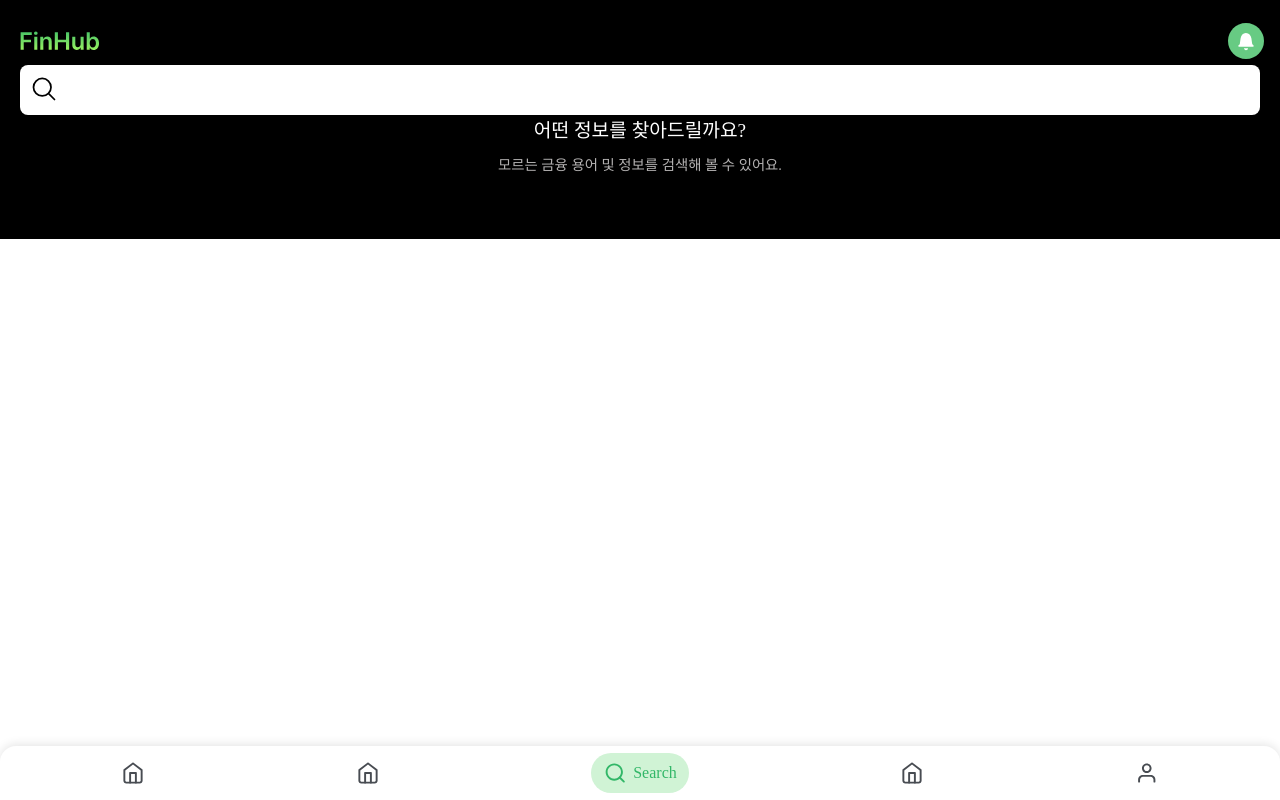
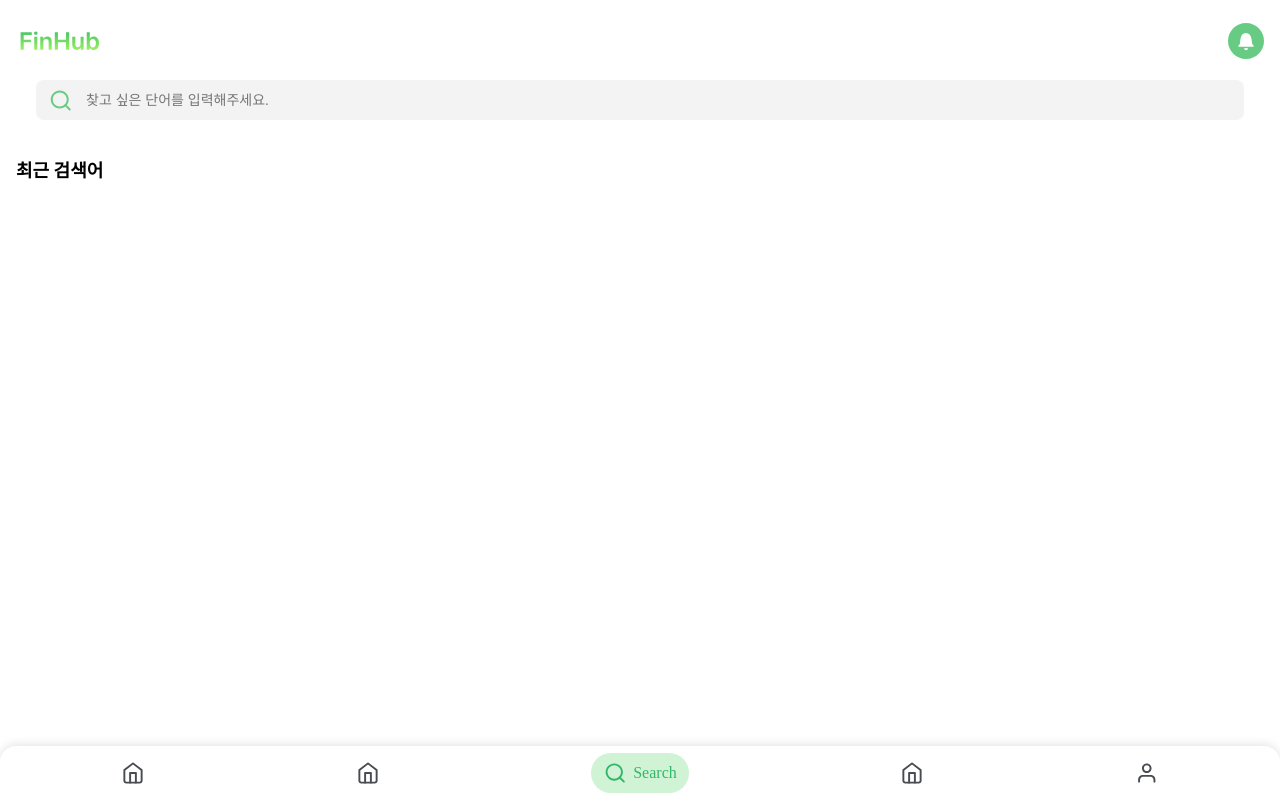
Before and after one commit to team-moeum/Finhub-FrontEnd, a Next.js app: page /search in a window 1280 px wide. Built offline with nearby package versions, Linux system fonts and the light colour scheme; no server answers.

Commit message:
Init(Refactor): Refactor UI_10 [Search Page]

```diff
--- a/src/app/search/page.tsx
+++ b/src/app/search/page.tsx
@@ -1,5 +1,18 @@
-import Search from "@/screens/search";
+import style from "./search.module.css";
 
 export default async function SearchPage() {
-    return <Search />;
+    return (
+        <div className={style.container}>
+            <div className={style.input_container}>
+                <input className={style.inputBox} placeholder="찾고 싶은 단어를 입력해주세요." />
+                <svg width="24" height="24" viewBox="0 0 24 24" fill="current" xmlns="http://www.w3.org/2000/svg">
+                    <path fill-rule="evenodd" clip-rule="evenodd" d="M11.75 4.5C7.88401 4.5 4.75 7.63401 4.75 11.5C4.75 15.366 7.88401 18.5 11.75 18.5C15.616 18.5 18.75 15.366 18.75 11.5C18.75 7.63401 15.616 4.5 11.75 4.5ZM2.75 11.5C2.75 6.52944 6.77944 2.5 11.75 2.5C16.7206 2.5 20.75 6.52944 20.75 11.5C20.75 16.4706 16.7206 20.5 11.75 20.5C6.77944 20.5 2.75 16.4706 2.75 11.5Z" fill="current"/>
+                    <path fill-rule="evenodd" clip-rule="evenodd" d="M16.6929 16.4429C17.0834 16.0524 17.7166 16.0524 18.1071 16.4429L22.4571 20.7929C22.8476 21.1834 22.8476 21.8166 22.4571 22.2071C22.0666 22.5976 21.4334 22.5976 21.0429 22.2071L16.6929 17.8571C16.3024 17.4666 16.3024 16.8334 16.6929 16.4429Z" fill="current"/>
+                </svg>
+            </div>
+            <div className={style.history_container}>
+                <div className={style.history_title}>최근 검색어</div>
+            </div>
+        </div>
+    );
 }
--- /dev/null
+++ b/src/app/search/search.module.css
@@ -0,0 +1,39 @@
+.container {
+    padding: 80px 16px 0 16px;
+}
+
+.input_container {
+    display: block;
+    margin: 0 auto;
+    width: calc(100% - 40px);
+    height: 40px;
+    position: relative;
+}
+
+.input_container input {
+    width: 100%;
+    height: 100%;
+    outline: 0;
+    border: 0;
+    border-radius: 8px;
+    background-color: #F3F3F3;
+    padding-left: 50px;
+    font-size: 14px;
+}
+
+.input_container svg {
+    fill: #67CB83;
+    position: absolute;
+    top: 50%;
+    transform: translateY(-50%);
+    left: 12px;
+}
+
+.history_container {
+    margin-top: 36px;
+}
+
+.history_title {
+    font-size: 18px;
+    font-weight: 600;
+}
```
